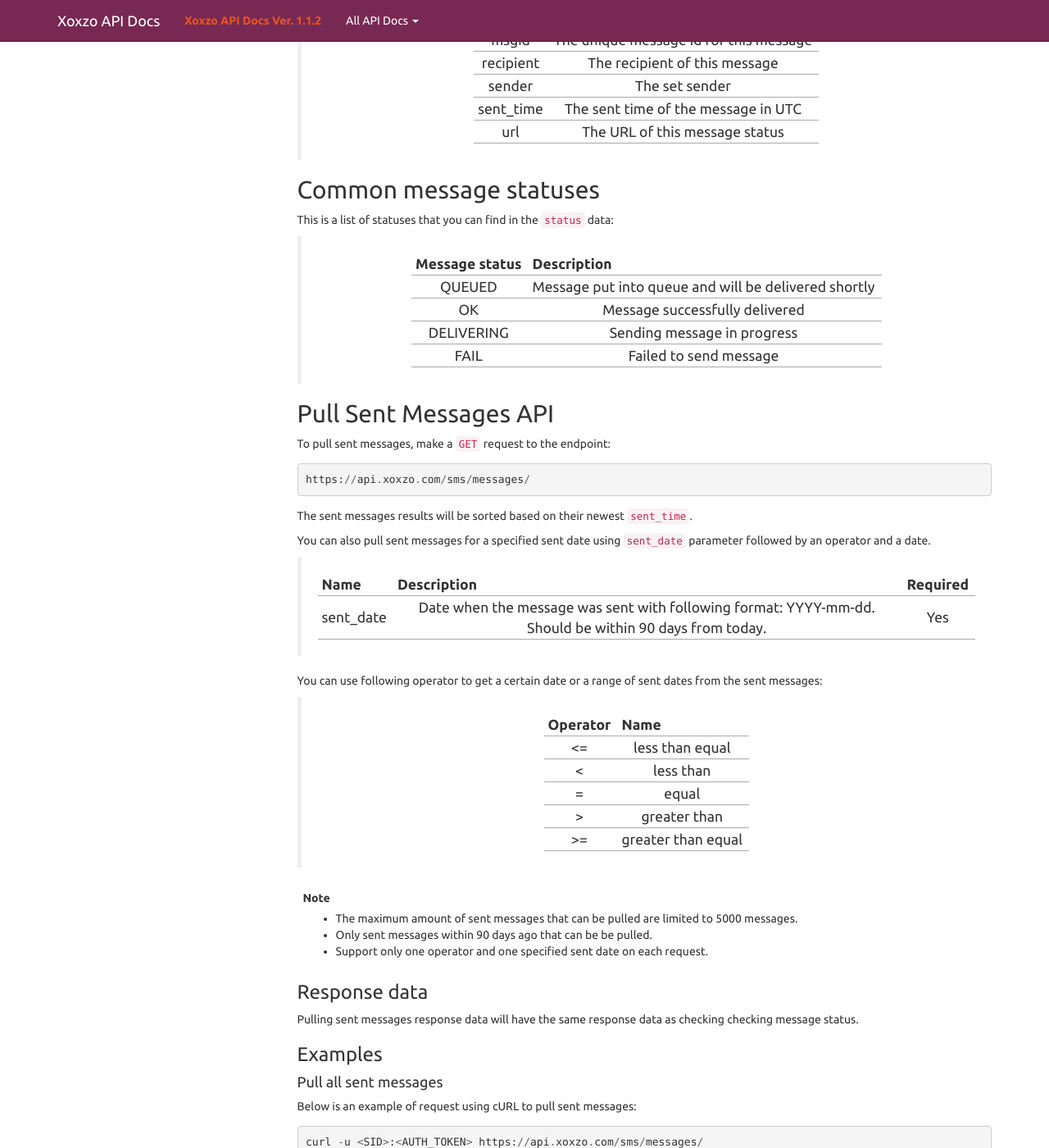
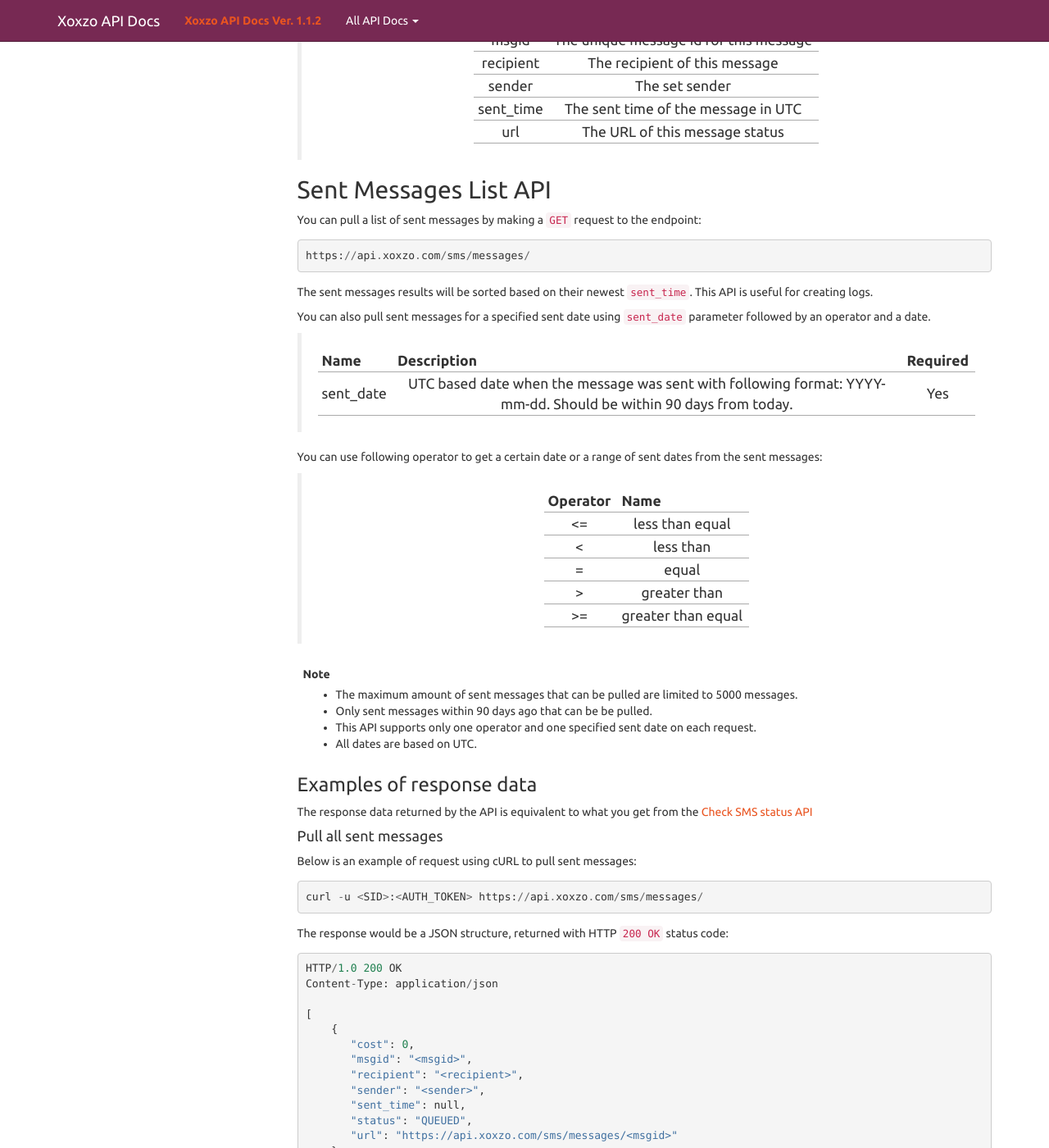
Before and after one commit to xoxzo/docs.xoxzo.com, a Sphinx documentation site: the page built from source/sms.rst, in a window 1280 px wide and 1400 px high, scrolled down 3151 px. Shown: the whole window at 82% size. Built offline with Sphinx 7.4.7, drawn with Linux system fonts in a browser that asks for light colours; some of the changed text lies outside the part shown.

```diff
--- a/source/changes.rst
+++ b/source/changes.rst
@@ -9,5 +9,5 @@
     1.1         2015-12-24          Added k-premium settings
     1.1.0       2016-03-04          Added QUEUED status
     1.1.1       2016-03-29          Return list instead of dictionary for voice call status API
-    1.1.2       2016-04-04          Add pull sent messages documentation
+    1.1.2       2016-04-04          Add Sent Messages List API documentation
     =========   ==================  ===============================================================================================
--- a/source/sms.rst
+++ b/source/sms.rst
@@ -172,41 +172,30 @@
     url        The URL of this message status
     =========  ======================================
 
-Common message statuses
+
+Sent Messages List API
 ====================================
-
-This is a list of statuses that you can find in the ``status`` data:
-
-    =================== ===============================
-    Message status      Description
-    =================== ===============================
-    QUEUED              Message put into queue and will be delivered shortly
-    OK                  Message successfully delivered
-    DELIVERING          Sending message in progress
-    FAIL                Failed to send message
-    =================== ===============================
-
-Pull Sent Messages API
-====================================
-To pull sent messages, make a ``GET`` request to the endpoint::
+You can pull a list of sent messages by making a ``GET`` request to the endpoint::
 
     https://api.xoxzo.com/sms/messages/
 
 The sent messages results will be sorted based on their newest ``sent_time``.
+This API is useful for creating logs.
 
 You can also pull sent messages for a specified sent date using
 ``sent_date`` parameter followed by an operator and a date.
 
-    =========  ====================================  ========
-    Name       Description                           Required
-    =========  ====================================  ========
-    sent_date  Date when the message was sent with   Yes
-               following format: YYYY-mm-dd.
+    =========  ==================================== ========
+    Name       Description                          Required
+    =========  ==================================== ========
+    sent_date  UTC based date when the message      Yes
+               was sent with following format:
+               YYYY-mm-dd.
                Should be within 90 days from today.
-    =========  ====================================  ========
+    =========  ==================================== ========
 
-You can use following operator to get a certain date or a
-range of sent dates from the sent messages:
+You can use following operator to get a certain date or a range of sent dates from
+the sent messages:
 
     =========  ===================
     Operator   Name
@@ -221,15 +210,13 @@
 .. note::
    * The maximum amount of sent messages that can be pulled are limited to 5000 messages.
    * Only sent messages within 90 days ago that can be be pulled.
-   * Support only one operator and one specified sent date on each request.
+   * This API supports only one operator and one specified sent date on each request.
+   * All dates are based on UTC.
 
-Response data
--------------
-Pulling sent messages response data will have the same response data
-as checking checking message status.
+Examples of response data
+--------------------------
 
-Examples
---------
+The response data returned by the API is equivalent to what you get from the `Check SMS status API`_
 
 Pull all sent messages
 ''''''''''''''''''''''
@@ -419,3 +406,18 @@
             "This field is required"
         ]
     }
+
+
+Common message statuses
+====================================
+
+This is a list of statuses that you can find in the ``status`` data:
+
+    =================== ===============================
+    Message status      Description
+    =================== ===============================
+    QUEUED              Message put into queue and will be delivered shortly
+    OK                  Message successfully delivered
+    DELIVERING          Sending message in progress
+    FAIL                Failed to send message
+    =================== ===============================
```
Also changed, not shown: 3 other files.
